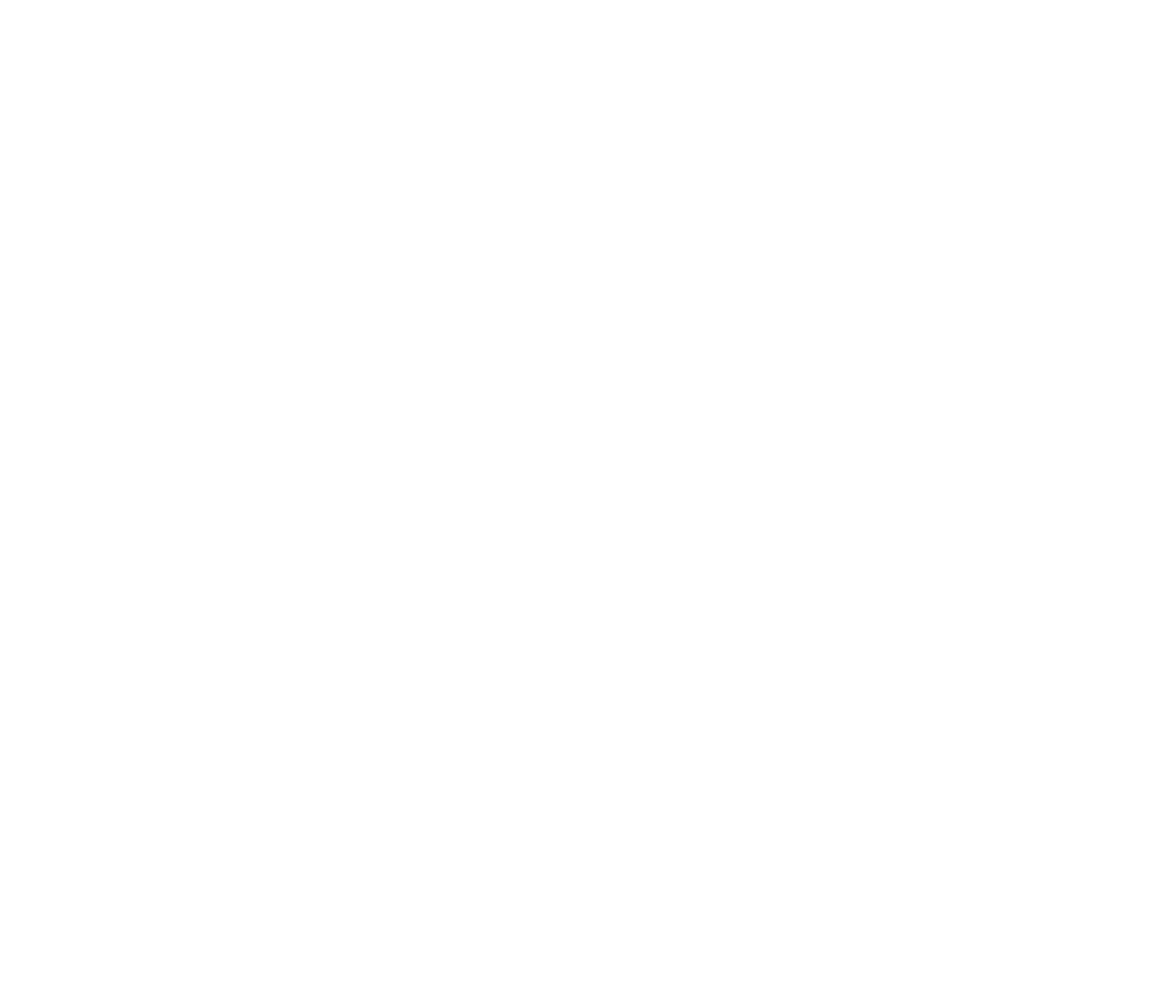
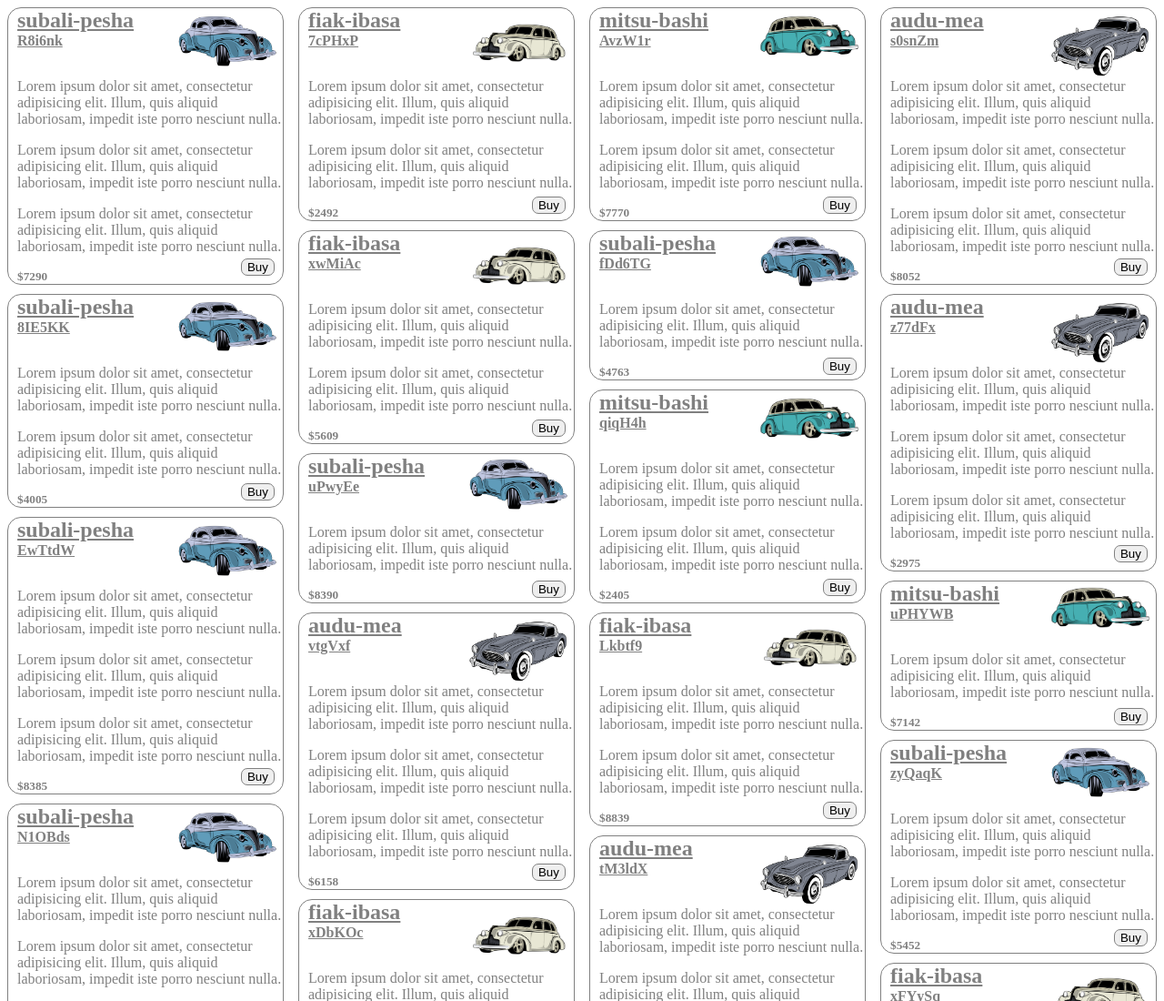
Before and after one commit to UriShilo/car-cards, a plain HTML site: page index.html in a window 1280 px wide. Shown: the top 1100 px of the page at 91% size. Before the commit the page ends 800 px from the top, so only its background shows below. Drawn offline with Linux system fonts and the light colour scheme.

Commit message:
finnish up

```diff
--- /dev/null
+++ b/css/main.css
@@ -0,0 +1,58 @@
+* {
+  box-sizing: border-box;
+}
+
+main {
+  column-count: 4;
+  column-width: 220px;
+}
+
+article {
+  display: grid;
+  position: relative;
+  color: grey;
+  border: 1px solid grey;
+  border-radius: 15px;
+  padding-inline-start: 10px;
+  margin-block-end: 10px;
+  break-inside: avoid;
+
+}
+
+article>* {
+  margin: 0px;
+}
+
+article img {
+  position: absolute;
+  right:2%;
+  top:2%;
+  width: 40%;
+  max-width:110px;
+}
+
+article h3 {
+  font-size: 1.5em;
+  text-decoration: underline;
+  margin: 0px;
+}
+
+article h4 {
+  font-size: 1em;
+  text-decoration: underline;
+  margin-block-end: 2em;
+}
+
+article p {
+  font-size: 1em;
+  margin-block-end: 1em;
+}
+
+article button {
+  position: absolute;
+  bottom: 3%;
+  right: 3%;
+  border: 1px solid grey;
+  border-radius: 7px;
+  cursor: pointer;
+}
--- a/index.html
+++ b/index.html
@@ -1,11 +1,18 @@
 <!DOCTYPE html>
 <html lang="en">
+
 <head>
   <meta charset="UTF-8">
   <meta name="viewport" content="width=device-width, initial-scale=1.0">
   <title>Car cards</title>
+  <link rel="stylesheet" href="css/main.css">
 </head>
-<body>
 
+<body onload="renderCarCards()">
+  <main></main>
+  <script src="js/services/utils.service.js"></script>
+  <script src="js/services/car-cards.service.js"></script>
+  <script src="js/car-cards.controler.js"></script>
 </body>
+
 </html>
--- /dev/null
+++ b/js/car-cards.controler.js
@@ -0,0 +1,22 @@
+'use strict'
+
+function renderCarCards(){
+  const main = document.querySelector('main')
+ const strHTML = getCars().map((car)=>{
+  var strHTML = `<article>
+    <h3>${car.title}</h3>
+    <img src="img/${car.title}.png">
+    <h4>${car.id}</h4>`
+
+    for (var i = 0; i < car.descLength; i++){
+      strHTML+=`
+      <p>Lorem ipsum dolor sit amet, consectetur adipisicing elit. Illum, quis aliquid laboriosam, impedit iste porro nesciunt nulla.</p>
+      `
+    }
+    strHTML +=`<h5>$${car.price}<h5>
+    <button>Buy</button>
+    </article>`
+    return strHTML
+  }).join('')
+  main.innerHTML = strHTML
+}
--- /dev/null
+++ b/js/services/car-cards.service.js
@@ -0,0 +1,27 @@
+'use strict'
+var gVendors = ['audu-mea', 'fiak-ibasa', 'subali-pesha', 'mitsu-bashi']
+
+_createCars()
+var gCars
+console.log(gCars)
+
+function getCars() {
+  return gCars
+}
+
+function _createCars() {
+  gCars = []
+  for (var i = 0; i < 30; i++){
+    gCars.push(_createCar())
+  }
+}
+
+function _createCar() {
+
+  return {
+    id: makeId(),
+    title: gVendors[getRandomInt(0, gVendors.length)],
+    descLength: getRandomIntInclusive(1, 3),
+    price: getRandomIntInclusive(2000, 10000)
+  }
+}
--- /dev/null
+++ b/js/services/utils.service.js
@@ -0,0 +1,22 @@
+'use strict'
+function makeId(length = 6) {
+	const possible = 'ABCDEFGHIJKLMNOPQRSTUVWXYZabcdefghijklmnopqrstuvwxyz0123456789'
+	var id = ''
+
+	for (var i = 0; i < length; i++) {
+		id += possible.charAt(Math.floor(Math.random() * possible.length))
+	}
+	return id
+}
+
+function getRandomInt(min, max) {
+	min = Math.ceil(min)
+	max = Math.floor(max)
+	return Math.floor(Math.random() * (max - min) + min) // The maximum is exclusive and the minimum is inclusive
+}
+
+function getRandomIntInclusive(min, max) {
+	min = Math.ceil(min)
+	max = Math.floor(max)
+	return Math.floor(Math.random() * (max - min + 1)) + min //The maximum is inclusive and the minimum is inclusive
+}
```
